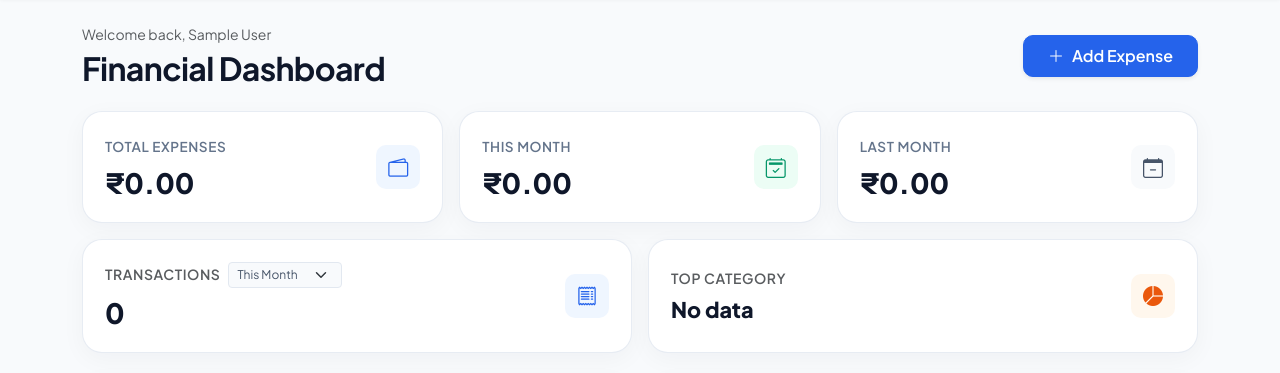
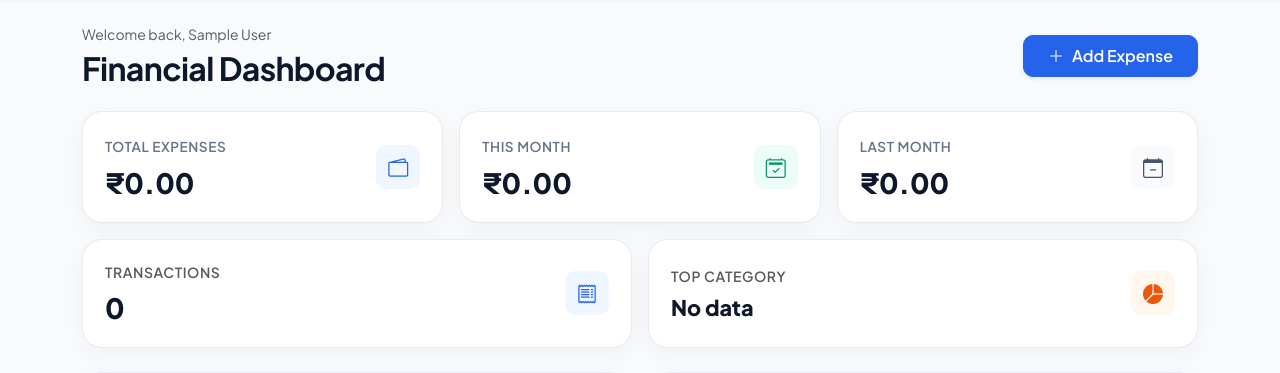
Before and after one commit to DEWASHISH-019/Expense-Tracker-live, a Flask app: page /dashboard in a window 1280 px wide. Shown: the part 61-434 px from the top of the page. Run offline with Flask 3, Linux system fonts and the light colour scheme; the visitor is signed in with stand-in values (Sample User, id 1); data that the repository does not hold is empty; some libraries are stand-ins or nearby versions.

Commit message:
Remove transaction dropdown from dashboard
Removed transaction selection dropdown for month counts.

```diff
--- a/templates/dashboard.html
+++ b/templates/dashboard.html
@@ -68,12 +68,7 @@
         <div class="stat-card d-flex align-items-center justify-content-between">
             <div>
                 <div class="d-flex align-items-center gap-2 mb-1">
-                    <span class="mb-0 text-muted" style="font-size: 0.875rem;">Transactions</span>
-                    <select class="form-select form-select-sm shadow-none" style="width: max-content; padding: 2px 28px 2px 8px; font-size: 0.75rem; height: 26px; border-radius: 4px; border: 1px solid #e2e8f0; cursor: pointer; background-color: #f8fafc; color: #475569;" onchange="document.getElementById('txnCountDisplay').innerText = this.value;">
-                        <option value="{{ current_month_count }}">This Month</option>
-                        <option value="{{ last_month_count }}">Last Month</option>
-                        <option value="{{ count }}">Lifetime Total</option>
-                    </select>
+                <span class="mb-0 text-muted" style="font-size: 0.875rem;">Transactions</span>
                 </div>
                 <h3 id="txnCountDisplay" class="mb-0">{{ current_month_count }}</h3>
             </div>
```
